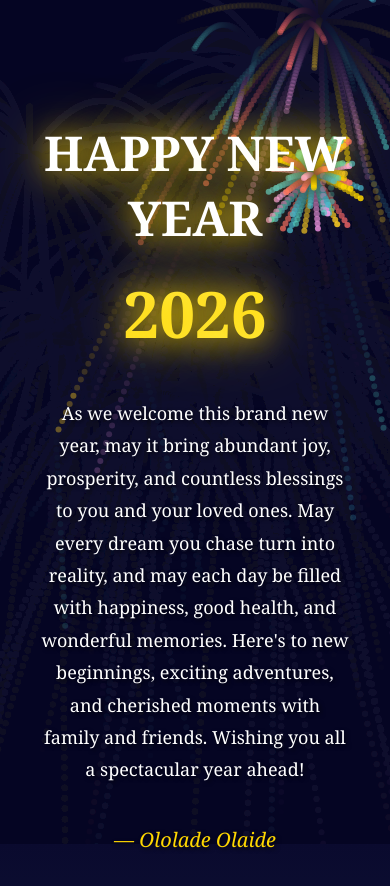
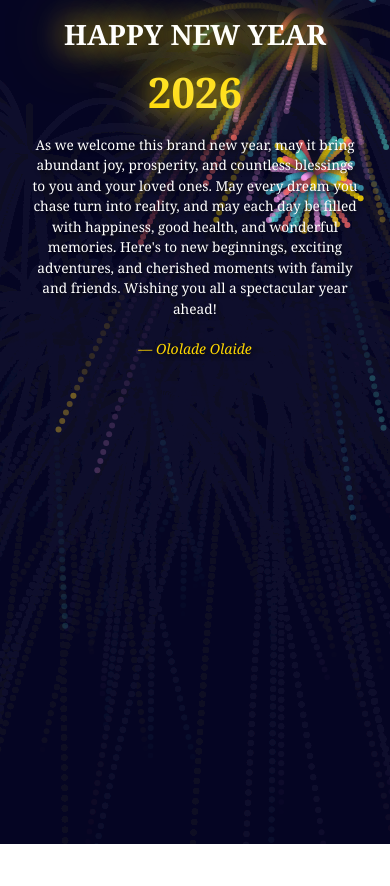
Before and after one commit to Lolly012/New-Year, a plain HTML site: page index.html in a window 390 px wide. After the commit the page ends 844 px from the top, so only its background shows below. Drawn offline with Linux system fonts and the light colour scheme.

Commit message:
changed the whole code

```diff
--- a/index.html
+++ b/index.html
@@ -7,7 +7,7 @@
     <style>
         * {
             margin: 0;
-            padding: 10;
+            padding: 0;
             box-sizing: border-box;
         }
 
@@ -17,6 +17,7 @@
             background: linear-gradient(to bottom, #0a0a2e 0%, #16213e 50%, #1a1a3e 100%);
             position: relative;
             height: 100vh;
+            width: 100vw;
         }
 
         .palm-trees {
@@ -40,23 +41,29 @@
             position: relative;
             z-index: 3;
             text-align: center;
-            padding: 40px 20px;
+            padding: 10px 20px;
             color: white;
+            height: 100vh;
+            display: flex;
+            flex-direction: column;
+            justify-content: flex-start;
+            align-items: center;
+            padding-top: 2vh;
         }
 
         .main-text {
-            font-size: 72px;
+            font-size: clamp(28px, 7vw, 64px);
             font-weight: bold;
-            margin: 80px 0 20px;
+            margin: 5px 0;
             text-shadow: 0 0 20px rgba(255, 215, 0, 0.8),
                          0 0 40px rgba(255, 215, 0, 0.6);
             animation: glow 2s ease-in-out infinite;
         }
 
         .year {
-            font-size: 96px;
+            font-size: clamp(42px, 10vw, 80px);
             font-weight: bold;
-            margin: 20px 0;
+            margin: 5px 0;
             background: linear-gradient(45deg, #ffd700, #ffed4e, #ffd700);
             -webkit-background-clip: text;
             -webkit-text-fill-color: transparent;
@@ -66,18 +73,18 @@
         }
 
         .message {
-            font-size: 24px;
-            max-width: 800px;
-            margin: 40px auto;
-            line-height: 1.8;
+            font-size: clamp(12px, 2.2vw, 20px);
+            max-width: 90%;
+            margin: 10px auto;
+            line-height: 1.5;
             text-shadow: 2px 2px 4px rgba(0, 0, 0, 0.7);
             animation: fadeIn 3s ease-in;
         }
 
         .author {
-            font-size: 20px;
+            font-size: clamp(14px, 2vw, 18px);
             font-style: italic;
-            margin-top: 30px;
+            margin-top: 10px;
             color: #ffd700;
             text-shadow: 2px 2px 4px rgba(0, 0, 0, 0.7);
         }
@@ -99,9 +106,20 @@
         }
 
         @media (max-width: 768px) {
-            .main-text { font-size: 48px; }
-            .year { font-size: 64px; }
-            .message { font-size: 18px; padding: 0 20px; }
+            .message {
+                font-size: clamp(12px, 3.5vw, 16px);
+                line-height: 1.5;
+            }
+            .content {
+                padding: 10px;
+            }
+        }
+
+        @media (max-height: 600px) {
+            .main-text { margin: 5px 0; }
+            .year { margin: 5px 0; }
+            .message { margin: 10px auto; line-height: 1.4; }
+            .author { margin-top: 10px; }
         }
     </style>
 </head>
@@ -119,6 +137,24 @@
     </div>
 
     <script>
+        // Audio setup
+        const audio = new Audio('https://cdnjs.cloudflare.com/ajax/libs/ion-sound/3.0.7/sounds/bell_ring.mp3');
+        audio.loop = true;
+        audio.volume = 0.23;
+
+        // Start audio on user interaction
+        let audioStarted = false;
+        function startAudio() {
+            if (!audioStarted) {
+                audio.play().catch(e => console.log('Audio play failed:', e));
+                audioStarted = true;
+                document.removeEventListener('click', startAudio);
+                document.removeEventListener('touchstart', startAudio);
+            }
+        }
+        document.addEventListener('click', startAudio);
+        document.addEventListener('touchstart', startAudio);
+
         const canvas = document.getElementById('fireworks');
         const ctx = canvas.getContext('2d');
         canvas.width = window.innerWidth;
@@ -218,5 +254,4 @@
         });
     </script>
 </body>
-
 </html>
```
